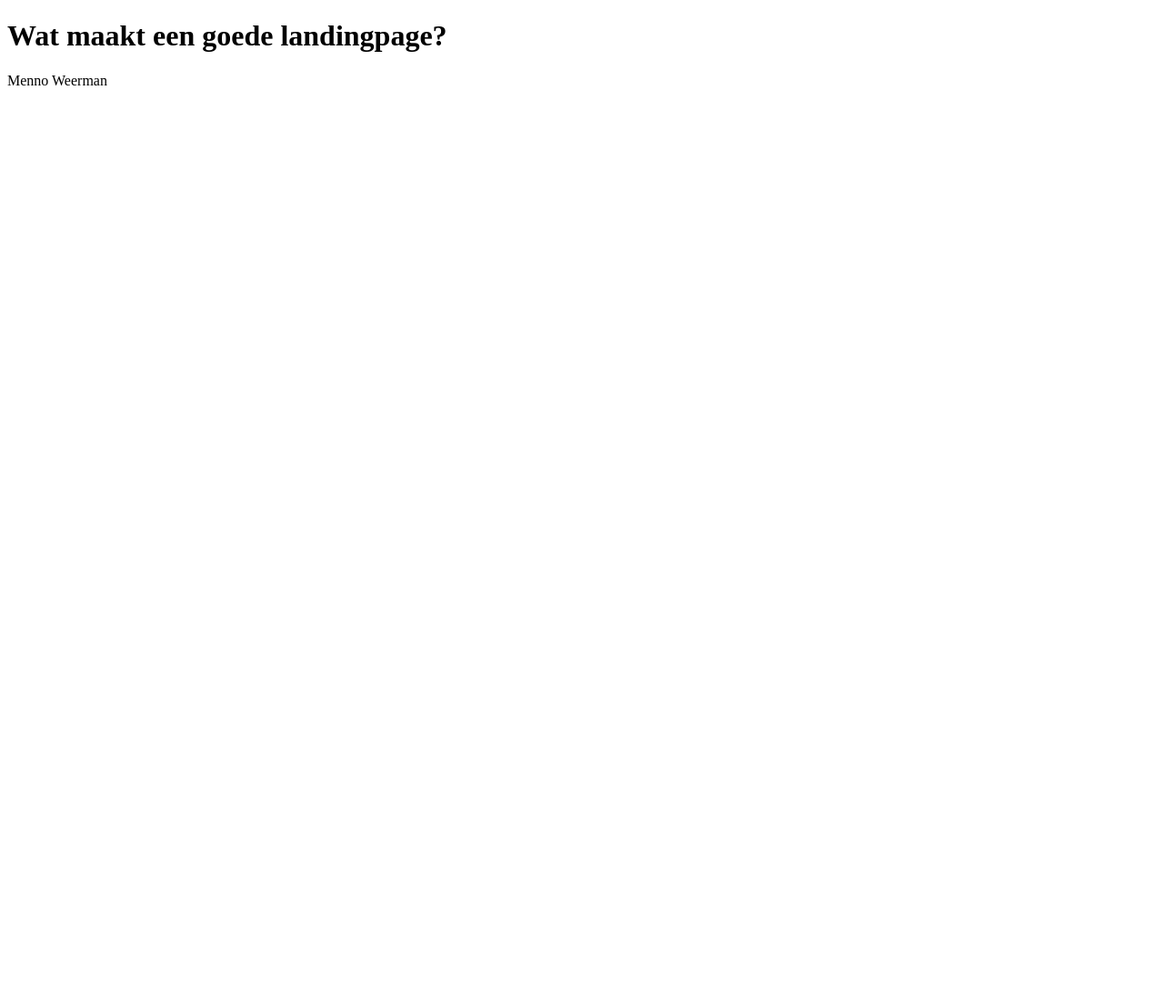
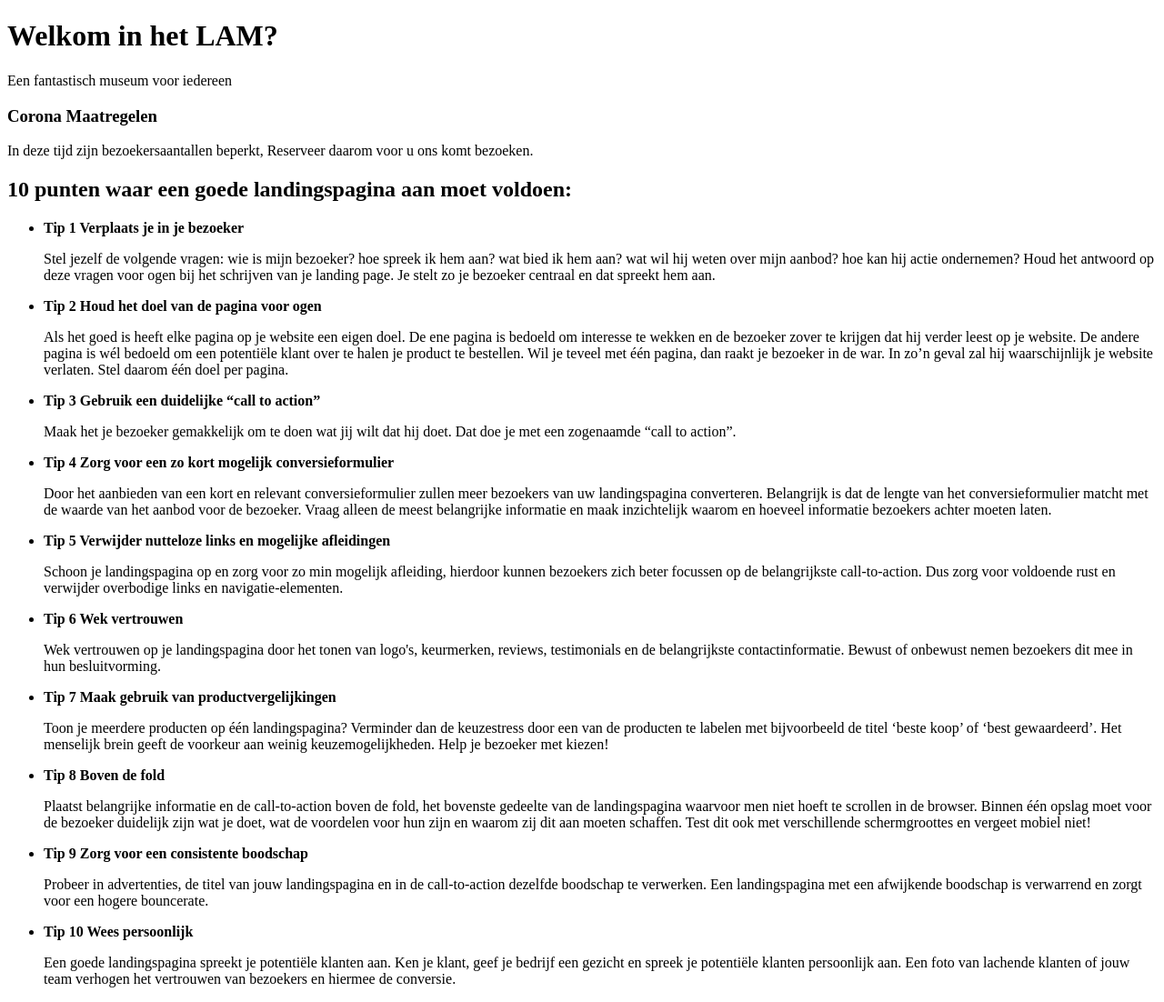
Before and after one commit to mennoweerman/ontwerp-periode-2-leerjaar-1-map, a plain HTML site: page goedeLandingpage.html in a window 1280 px wide. Shown: the whole page at 91% size. Before the commit the page ends 800 px from the top, so only its background shows below. Drawn offline with Linux system fonts and the light colour scheme.

Commit message:
goede Landingspage

```diff
--- a/goedeLandingpage.html
+++ b/goedeLandingpage.html
@@ -1,12 +1,57 @@
 <!DOCTYPE html>
-<html lang="en">
+<html>
 <head>
-    <meta charset="UTF-8">
-    <meta name="viewport" content="width=device-width, initial-scale=1.0">
-    <title>Wat maakt een goede landingpage</title>
+  <meta charset="UTF-8">
+  <title>Welkom in het LAM?</title>
 </head>
+
 <body>
-    <h1>Wat maakt een goede landingpage?</h1>
-    <p>Menno Weerman</p>
+  <h1>Welkom in het LAM?</h1>
+  <p>Een fantastisch museum voor iedereen</p>
+  <h3>Corona Maatregelen</h3>
+  <p>In deze tijd zijn bezoekersaantallen beperkt, Reserveer daarom voor u ons komt bezoeken.</p>
 </body>
-</html>
+<h2>10 punten waar een goede landingspagina aan moet voldoen:</h2>
+<ul>
+  <li><strong>Tip 1 Verplaats je in je bezoeker</strong></li>
+    <p>Stel jezelf de volgende vragen:
+        wie is mijn bezoeker?
+        hoe spreek ik hem aan?
+        wat bied ik hem aan?
+        wat wil hij weten over mijn aanbod?
+        hoe kan hij actie ondernemen?
+        Houd het antwoord op deze vragen voor ogen bij het schrijven van je landing page. Je stelt zo je bezoeker
+        centraal en dat spreekt hem aan.
+    </p>
+  <li><strong>Tip 2 Houd het doel van de pagina voor ogen</strong></li>
+    <p>Als het goed is heeft elke pagina op je website een eigen doel. De ene pagina is bedoeld om interesse te wekken
+        en de bezoeker zover te krijgen dat hij verder leest op je website. De andere pagina is wél bedoeld om een
+        potentiële klant over te halen je product te bestellen.
+
+        Wil je teveel met één pagina, dan raakt je bezoeker in de war. In zo’n geval zal hij waarschijnlijk je website
+        verlaten. Stel daarom één doel per pagina.</p>
+  <li><strong>Tip 3 Gebruik een duidelijke “call to action”</strong></li>
+    <p>Maak het je bezoeker gemakkelijk om te doen wat jij wilt dat hij doet. Dat doe je met een zogenaamde “call to
+        action”.
+    </p>
+  <li><strong>Tip 4 Zorg voor een zo kort mogelijk conversieformulier</strong></li>
+        <p>Door het aanbieden van een kort en relevant conversieformulier zullen meer bezoekers van uw landingspagina converteren. Belangrijk is dat de lengte van het conversieformulier matcht met de waarde van het aanbod voor de bezoeker. Vraag alleen de meest belangrijke informatie en maak inzichtelijk waarom en hoeveel informatie bezoekers achter moeten laten.
+        </p>
+  <li><strong>Tip 5 Verwijder nutteloze links en mogelijke afleidingen </strong></li>
+        <p>Schoon je landingspagina op en zorg voor zo min mogelijk afleiding, hierdoor kunnen bezoekers zich beter focussen op de belangrijkste call-to-action. Dus zorg voor voldoende rust en verwijder overbodige links en navigatie-elementen.
+        </p>
+  <li><strong>Tip 6 Wek vertrouwen </strong></li>
+        <p>Wek vertrouwen op je landingspagina door het tonen van logo's, keurmerken, reviews, testimonials en de belangrijkste contactinformatie. Bewust of onbewust nemen bezoekers dit mee in hun besluitvorming.
+        </p>
+  <li><strong>Tip 7 Maak gebruik van productvergelijkingen </strong></li>
+        <p>Toon je meerdere producten op één landingspagina? Verminder dan de keuzestress door een van de producten te labelen met bijvoorbeeld de titel ‘beste koop’ of ‘best gewaardeerd’. Het menselijk brein geeft de voorkeur aan weinig keuzemogelijkheden. Help je bezoeker met kiezen!
+        </p>
+  <li><strong>Tip 8 Boven de fold </strong></li>
+        <p>Plaatst belangrijke informatie en de call-to-action boven de fold, het bovenste gedeelte van de landingspagina waarvoor men niet hoeft te scrollen in de browser. Binnen één opslag moet voor de bezoeker duidelijk zijn wat je doet, wat de voordelen voor hun zijn en waarom zij dit aan moeten schaffen. Test dit ook met verschillende schermgroottes en vergeet mobiel niet!
+        </p>
+  <li><strong>Tip 9 Zorg voor een consistente boodschap </strong></li>
+        <p>Probeer in advertenties, de titel van jouw landingspagina en in de call-to-action dezelfde boodschap te verwerken. Een landingspagina met een afwijkende boodschap is verwarrend en zorgt voor een hogere bouncerate.
+        </p>
+  <li><strong>Tip 10 Wees persoonlijk </strong></li>
+        <p>Een goede landingspagina spreekt je potentiële klanten aan. Ken je klant, geef je bedrijf een gezicht en spreek je potentiële klanten persoonlijk aan. Een foto van lachende klanten of jouw team verhogen het vertrouwen van bezoekers en hiermee de conversie.
+        </p>
```
Also changed, not shown: index.html (added, +14 -0 lines).
